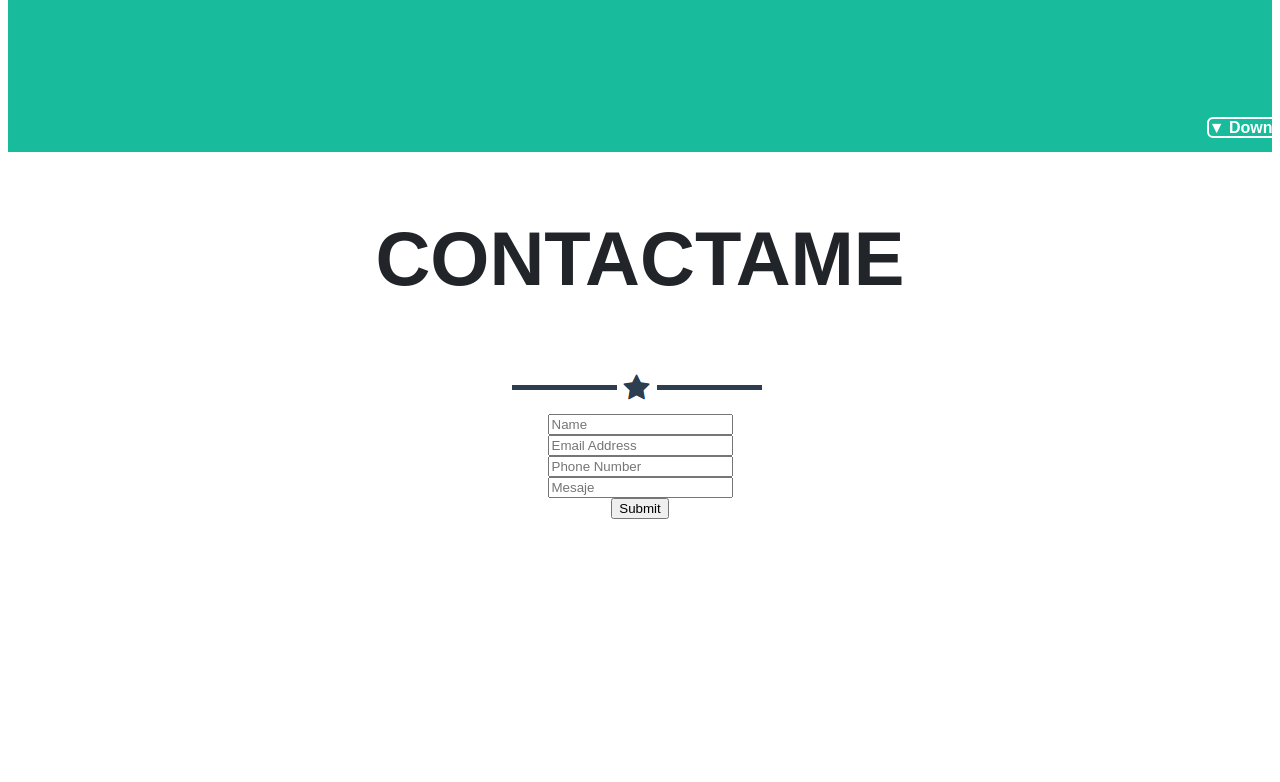
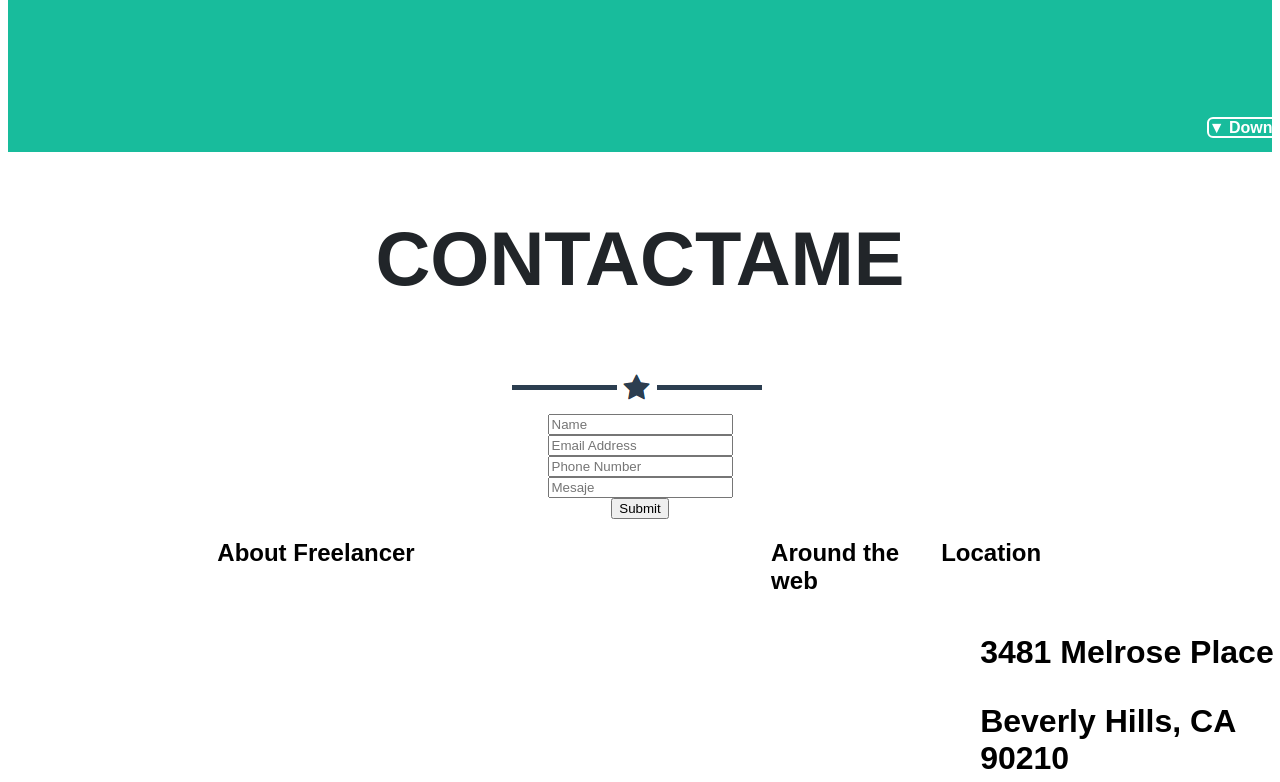
Before and after one commit to DeysiTala/freelancer, a plain HTML site: page index.html in a window 1280 px wide. Shown: the part 2166-2948 px from the top of the page. Before the commit the page ends 2693 px from the top, so only its background shows below. Drawn offline with Linux system fonts and the light colour scheme.

Commit message:
implementando flex al footer

```diff
--- a/css/main.css
+++ b/css/main.css
@@ -279,3 +279,8 @@ form {
   flex-direction: column;
   align-items: center;
 }
+
+footer{
+  display: flex;
+  flex-direction: row-reverse;
+}
--- a/index.html
+++ b/index.html
@@ -83,7 +83,24 @@ Use this area of the page to describe your project. The icon above is part of a
         <div id="caption"></div>
     </div>
     <!-- Enlaza aquí tu archivo JS -->
-
+<footer>
+  <div >
+                <h2>Location</h2>
+                <h3>3481 Melrose Place</h3>
+                <h3>Beverly Hills, CA 90210</h3>
+            </div>
+            <div>
+                <h2>Around the web</h2>
+            </div>
+            <div>
+                <h2>About Freelancer</h2>
+                <p>
+                    Freelancer is a free to use, open source Bootstrap theme create by <a href="#">Start Bootstrap</a>.
+                </p>
+            </div>
+        </div>
+        <p>Copyright © Your Website 2017</p>
+</footer>
   <script src="js/app.js"></script>
 </body>
 </html>
```
